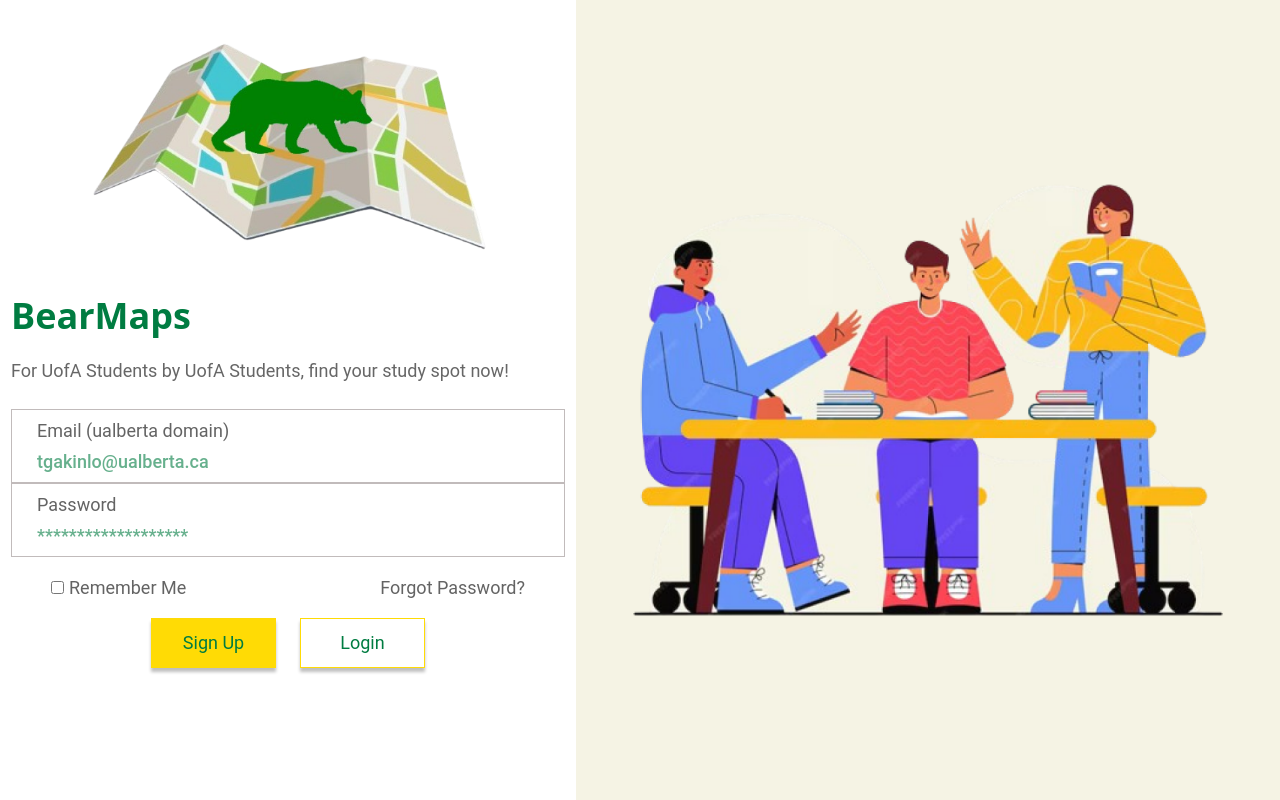
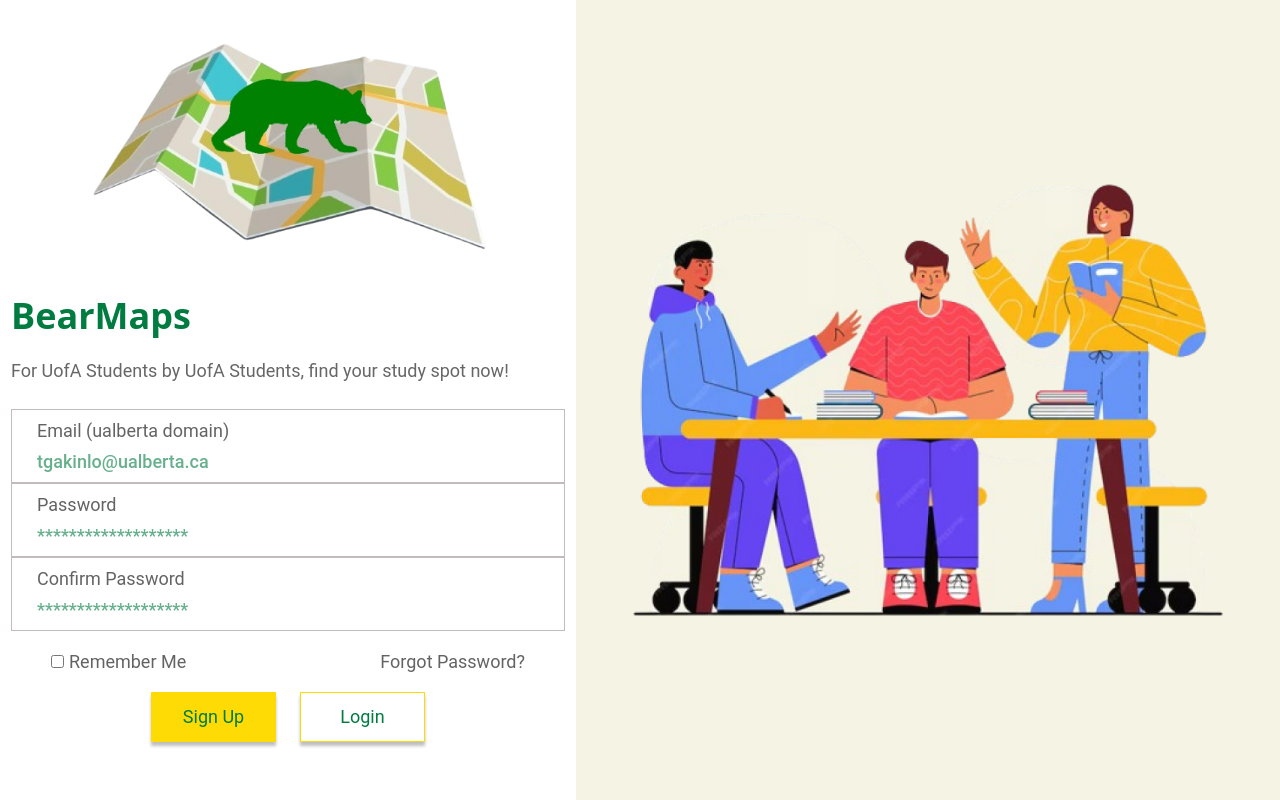
Before and after one commit to EJ-Lan/bear-maps, a React (Vite) app in the folder frontend/: page / in a window 1280 px wide. Built offline with nearby package versions, Linux system fonts and the light colour scheme.

Commit message:
Add Confirm Password

```diff
--- a/frontend/src/components/Signup.jsx
+++ b/frontend/src/components/Signup.jsx
@@ -30,6 +30,11 @@
                             <input type="password" className="password rectangle_content" placeholder='*******************' />
                         </div>
 
+                        <div className='input_rectangle'>
+                            <p className='rectangle_content'>Confirm Password</p>
+                            <input type="password" className="password rectangle_content" placeholder='*******************' />
+                        </div>
+
                         <div className='RMFP'>
 
                             <p>
```
